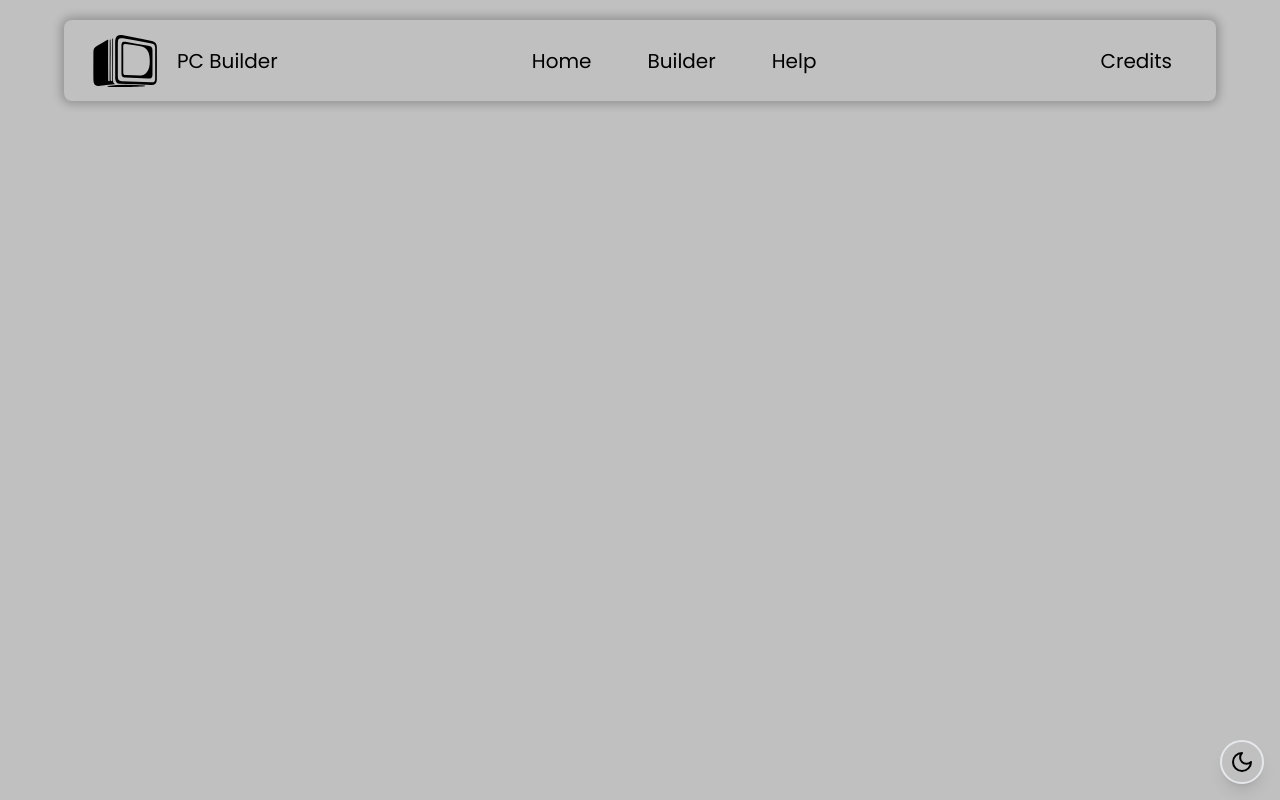
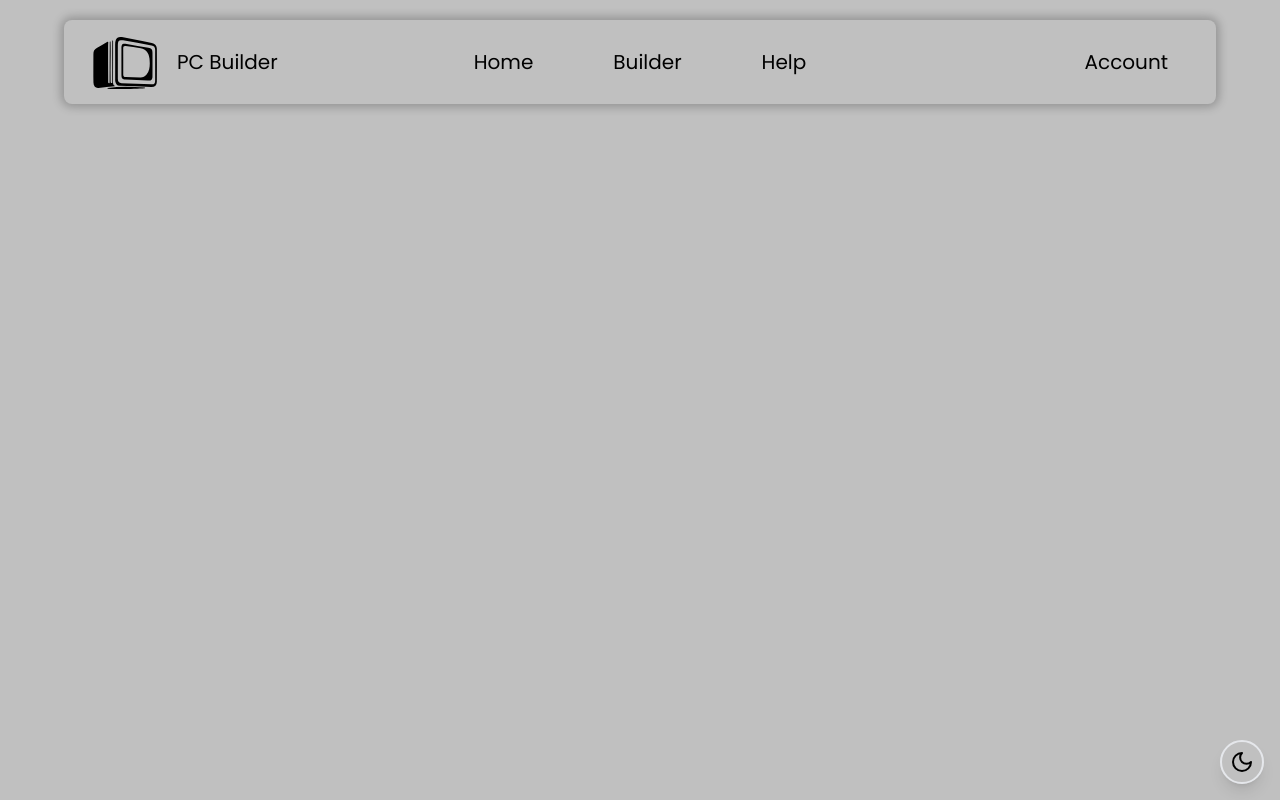
Before and after one commit to artumont/PCBuilder, a Next.js app in the folder frontend/: page / in a window 1280 px wide. Built offline with nearby package versions, Linux system fonts and the light colour scheme.

Commit message:
Enhance layout metadata, add multiple authors, and improve navbar structure and styling

```diff
--- a/frontend/src/app/layout.tsx
+++ b/frontend/src/app/layout.tsx
@@ -14,7 +14,28 @@ export const metadata: Metadata = {
     title: "PCBuilder - Build and Customize Your PC",
     description: "PCBuilder is a comprehensive web application for building and customizing PC configurations with real-time compatibility checking and price comparisons.",
     keywords: "PCBuilder, PC configuration, PC parts, compatibility checking, price comparison, build PC, customize PC",
-    authors: [{ name: "Artu" }],
+    authors: [
+        { name: "Artu (@artumont)" },
+        { name: "Luis (@prodanyboy)" },
+        { name: "Gerardo (@SONRIXMX)" },
+        { name: "Emmanuel (@Ultimateknight143)" },
+        { name: "Jesus (@Jesus-Mendoza21)" },
+        { name: "Guajardo (@IngGuajardo)" },
+        { name: "Gilberto (@GilPeCa)" }
+    ],
+    applicationName: "PCBuilder",
+    openGraph: {
+        type: "website",
+        title: "PCBuilder - Build and Customize Your PC",
+        description: "A comprehensive web application for building and customizing PC configurations.",
+        url: "https://github.com/artumont/PCBuilder",
+    },
+    icons: {
+        icon: [
+            { url: "/assets/logo-light.ico" },
+            { url: "/assets/logo-dark.ico", media: "(prefers-color-scheme: dark)" },
+        ],
+    },
 };
 
 export default function RootLayout({
@@ -23,15 +44,17 @@ export default function RootLayout({
     children: React.ReactNode;
 }>) {
     return (
-        <html lang="en">
+        <html lang="en" suppressHydrationWarning>
             <body
                 className={`${poppins.variable} antialiased`}
             >
-                 <ThemeProvider
+                <ThemeProvider
                     attribute="class"
                     defaultTheme="system"
                     enableSystem={true}
                     storageKey="theme"
+                    enableColorScheme
+                    disableTransitionOnChange
                 >
                     {children}
                     <ThemeToggle />
--- a/frontend/src/app/page.tsx
+++ b/frontend/src/app/page.tsx
@@ -7,7 +7,7 @@ export default function Home() {
         <main className="flex flex-col items-center w-screen h-screen bg-light dark:bg-dark">
             <NavBar />
             <div>
-                {}
+
             </div>
         </main>
     );
--- a/frontend/src/components/navbar.tsx
+++ b/frontend/src/components/navbar.tsx
@@ -11,16 +11,19 @@ export default function NavBar() {
     };
 
     return (
-        <div className="flex flex-col lg:flex-row mx-auto w-[85%] lg:w-[90%] my-5 px-7 py-2 bg-light dark:bg-dark gl-1 rounded-lg">
-            <div className="flex items-center justify-between w-full lg:w-auto">
+        <nav className="mx-auto w-[85%] lg:w-[90%] my-5 px-7 py-2 bg-light dark:bg-dark gl-1 rounded-lg">
+            <div className="flex flex-col lg:flex-row lg:items-center">
+                <div className="flex items-center justify-between lg:w-auto">
                     <div className="flex items-center">
-                    <Image className='dark:hidden mr-5'
+                        <Image
+                            className='dark:hidden mr-5'
                             src="/assets/transparent-logo-light.svg"
                             alt="PCBuilder Logo"
                             width={65}
                             height={65}
                         />
-                    <Image className='hidden dark:block mr-5'
+                        <Image
+                            className='hidden dark:block mr-5'
                             src="/assets/transparent-logo-dark.svg"
                             alt="PCBuilder Logo"
                             width={65}
@@ -28,22 +31,31 @@ export default function NavBar() {
                         />
                         <h1 className='text-lg md:text-xl lg:text-xl min-w-[100%]'>PC Builder</h1>
                     </div>
-                <button className="lg:hidden p-2" onClick={toggleMenu}>
+                    <button
+                        className="lg:hidden p-2"
+                        onClick={toggleMenu}
+                        aria-label="Toggle menu"
+                    >
                         <svg className="w-6 h-6" fill="none" stroke="currentColor" viewBox="0 0 24 24" xmlns="http://www.w3.org/2000/svg">
                             <path strokeLinecap="round" strokeLinejoin="round" strokeWidth="2" d="M4 6h16M4 12h16m-7 6h7"></path>
                         </svg>
                     </button>
                 </div>
-            <div className={`flex-col lg:flex-row lg:flex ${isOpen ? 'flex' : 'hidden'} w-full `}>
-                <div className='flex flex-col lg:flex-row lg:ml-[27%] mr-auto justify-center lg:justify-start'>
-                    <button className='p-4 mx-3 text-left text-lg md:text-xl lg:text-xl'>Home</button>
-                    <button className='p-4 mx-3 text-left text-lg md:text-xl lg:text-xl'>Builder</button>
-                    <button className='p-4 mx-3 text-left text-lg md:text-xl lg:text-xl'>Help</button>
+
+                <div className={`${isOpen ? 'flex' : 'hidden'} lg:flex flex-col lg:flex-row w-screen lg:absolute lg:left-0 lg:top-7 lg:justify-center`}>
+                    <div className="flex flex-col lg:flex-row">
+                        <button className='p-5 mx-5 text-left text-lg md:text-xl lg:text-xl hover:opacity-80 transition-opacity'>Home</button>
+                        <button className='p-5 mx-5 text-left text-lg md:text-xl lg:text-xl hover:opacity-80 transition-opacity'>Builder</button>
+                        <button className='p-5 mx-5 text-left text-lg md:text-xl lg:text-xl hover:opacity-80 transition-opacity'>Help</button>
                     </div>
-                <div className='flex'>
-                    <button className='p-4 mx-3 lg:mx-0 text-left text-lg md:text-xl lg:text-xl'>Credits</button>
+                    <div className='flex lg:hidden'>
+                        <button className='p-5 mx-4 text-left text-lg md:text-xl lg:text-xl hover:opacity-80 transition-opacity'>Account</button>
                     </div>
                 </div>
+                <div className='hidden lg:flex lg:ml-auto'>
+                    <button className='p-5 text-lg md:text-xl lg:text-xl hover:opacity-80 transition-opacity'>Account</button>
                 </div>
+            </div>
+        </nav>
     );
 }
```
Lines whose indentation alone changed are shown as unchanged.
